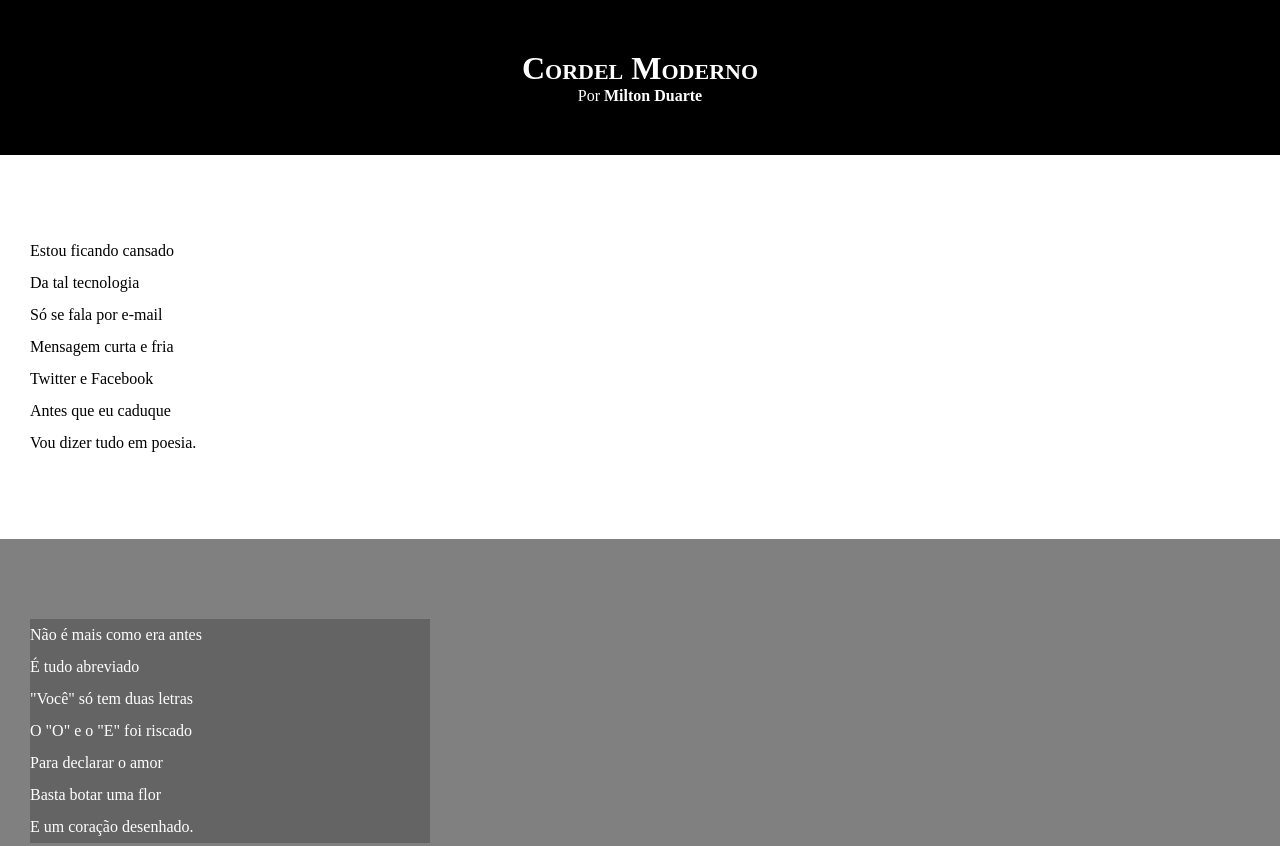
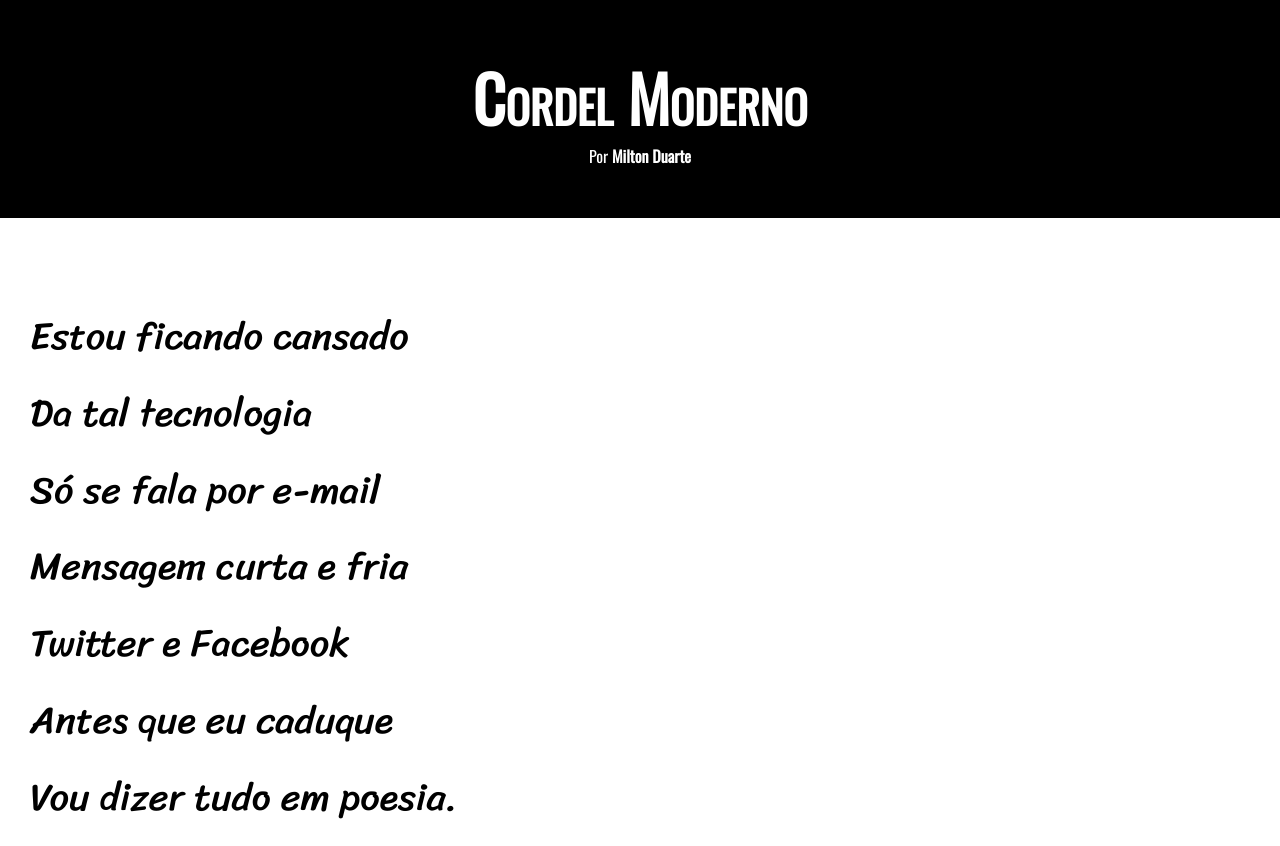
Before and after one commit to rafaels-rocha/cordel-projeto, a plain HTML site: page index.html in a window 1280 px wide. Shown: the top 846 px of the page. Drawn offline with nearby package versions, Linux system fonts and the light colour scheme.

Commit message:
Atualização de estilos

```diff
--- a/style.css
+++ b/style.css
@@ -1,13 +1,25 @@
 @charset "UTF-8";
 
+@import url('https://fonts.googleapis.com/css2?family=Oswald&family=Sriracha&display=swap');
+
+:root{
+    --font1: Verdana, Geneva, Tahoma, sans-serif;
+    --font2:'Oswald', sans-serif;
+    --font3: 'Sriracha', cursive;
+}
+
+
 *{
+
     margin: 0px;
     padding: 0px;
+    font-size: 1em;
 }
 
 html, body {
     background-color: darkgray;
     min-height: 100%;
+    font-family: var(--font1);
 
 }
 
@@ -15,12 +27,15 @@ header{
     background-color: black;
     color: white;
     text-align: center;
+    font-family: var(--font2);
 
 }
 
 header > h1{
     padding-top: 50px;
     font-variant: small-caps;
+    font-size: 5vw;
+
 }
 
 header > p {
@@ -49,6 +64,8 @@ section{
     padding-bottom: 10vh;
     line-height: 2em;
     padding-left: 30px;
+    font-family: var(--font3);
+    font-size: 3vw;
 }
 
 .normal{
@@ -63,6 +80,6 @@ section{
 }
 
 section.imagem > p{
-    width: 400px;
+    display: inline-block;
     background-color: rgba(0, 0, 0, 0.219);
 }
```
